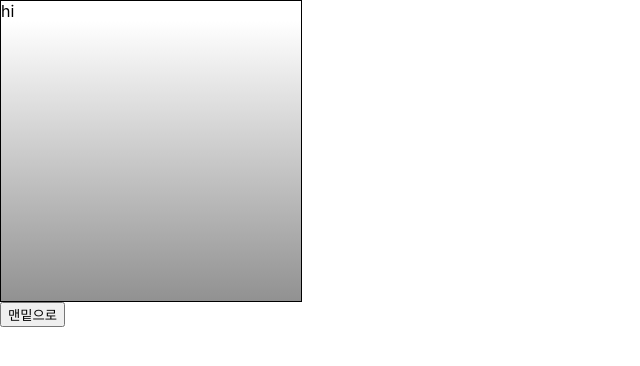
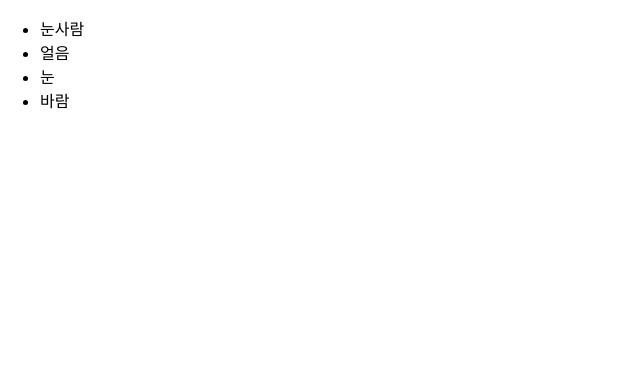
Before and after one commit to Lee-yonghyun/React_study, a React (Create React App) app: page / in a window 1280 px wide. Shown: the top 366 px of the page, without its empty margins (0-640 px from the left). Built offline with nearby package versions, Linux system fonts and the light colour scheme.

Commit message:
using map & key

```diff
--- a/src/App.js
+++ b/src/App.js
@@ -4,20 +4,14 @@
 // import Say from "./Say";
 // import EventPractice from "./EventPractice";
 // import ValidationSample from "./ValidationSample";
+import IterationSample from "./IterationSample";
 
 import React, { Component } from "react";
 import ScrollBox from "./ScrollBox";
 
 class App extends Component {
   render() {
-    return (
-      <div>
-        <ScrollBox ref={(ref) => (this.ScrollBox = ref)} />
-        <button onClick={() => this.ScrollBox.scrollToBottom()}>
-          맨밑으로
-        </button>
-      </div>
-    );
+    return <IterationSample />;
   }
 }
 
--- a/src/IterationSample.js
+++ b/src/IterationSample.js
@@ -2,16 +2,8 @@ import React from "react";
 
 const IterationSample = () => {
   const names = ["눈사람", "얼음", "눈", "바람"];
-  const nameList = names.map((item) => <li>{item}</li>);
-  return (
-    <ul>{nameList}</ul>
-    // <ul>
-    //   <li>눈사람</li>
-    //   <li>얼음</li>
-    //   <li>눈</li>
-    //   <li>바람</li>
-    // </ul>
-  );
+  const nameList = names.map((item, index) => <li key={index}>{item}</li>);
+  return <ul>{nameList}</ul>;
 };
 
 export default IterationSample;
```
